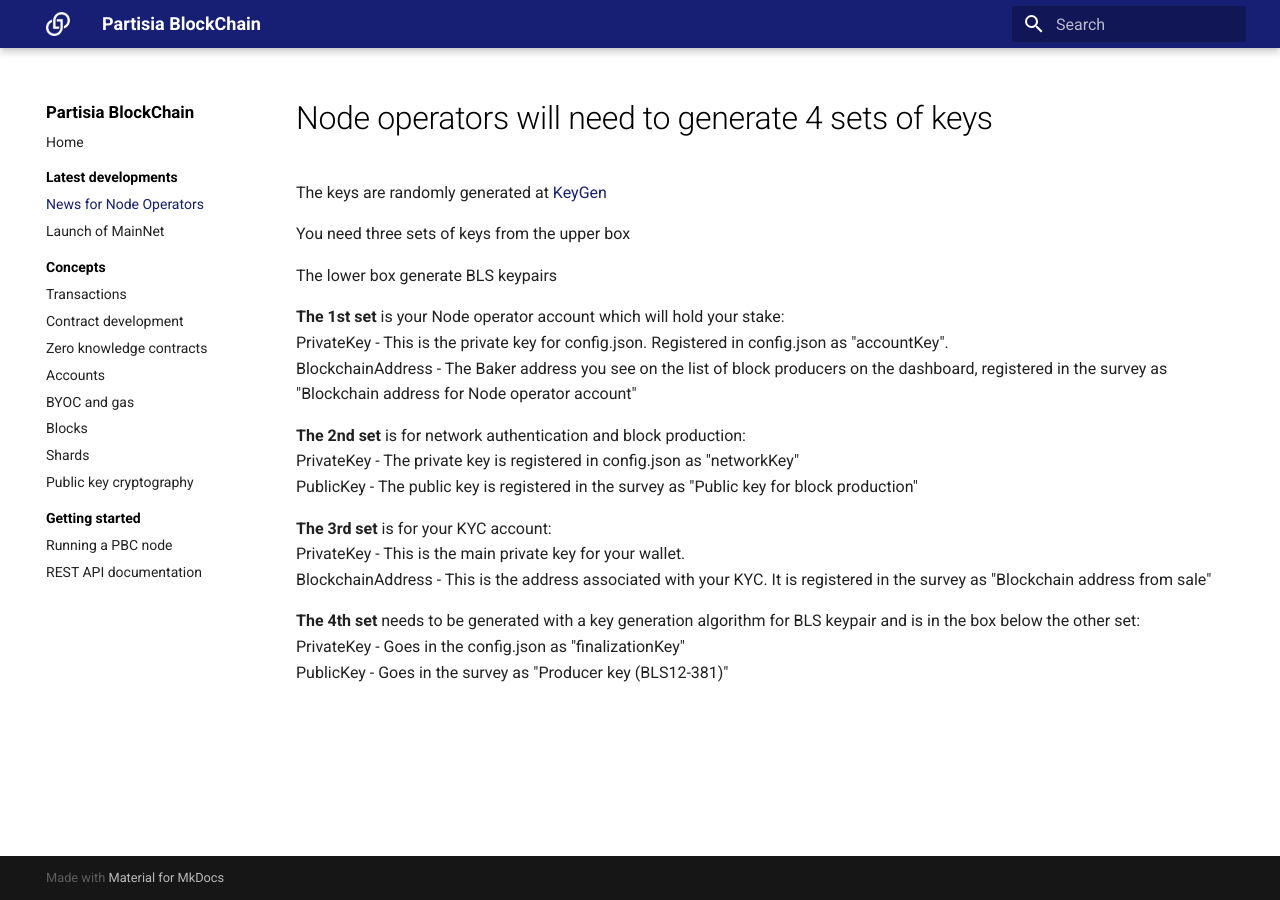
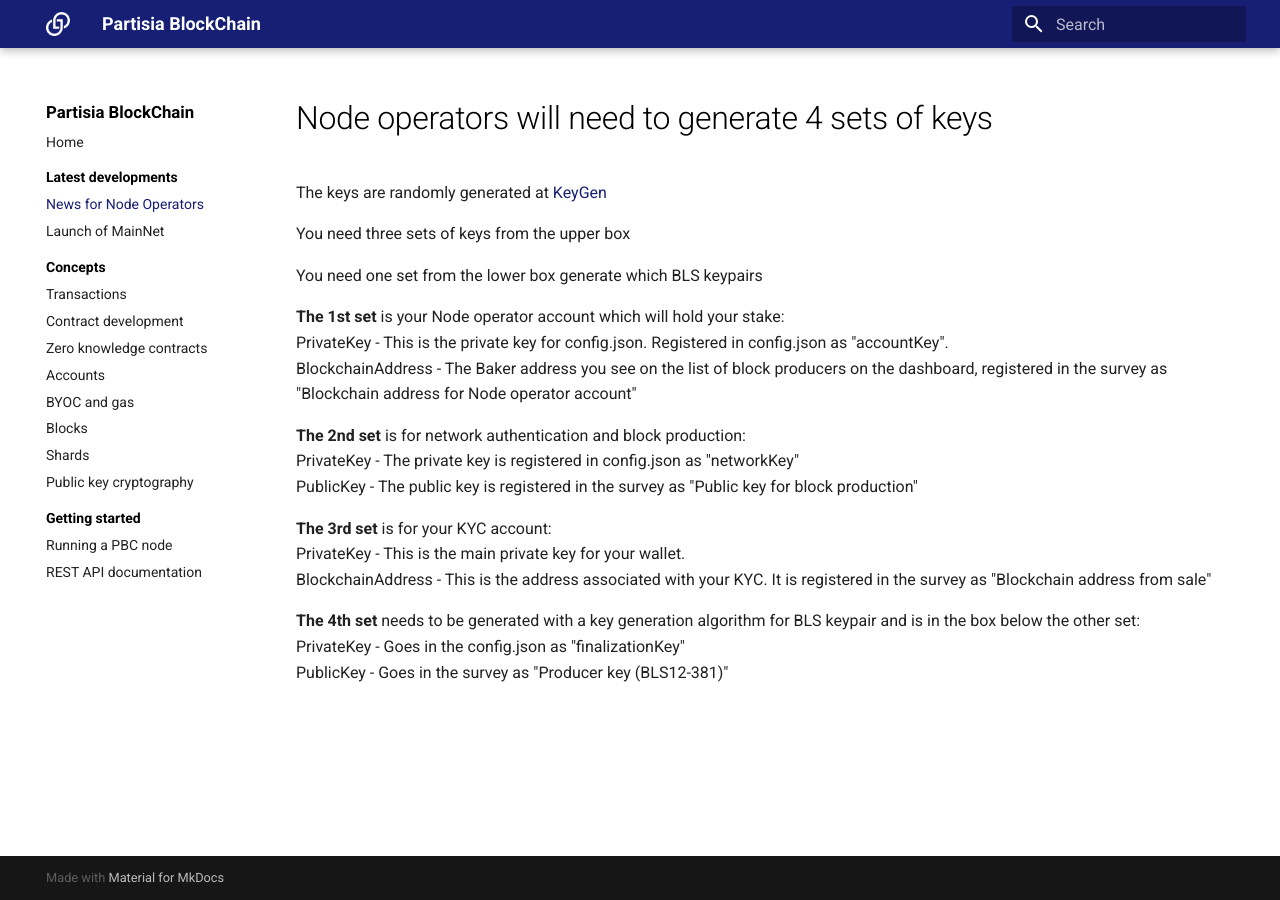
Before and after one commit to 0xSero/partisia-docs, an MkDocs documentation site: the page built from docs/newkeypair.md, in a window 1280 px wide. Built offline with MkDocs 1.6.1 and Material for MkDocs 9.7.7, drawn with Linux system fonts in a browser that asks for light colours; a script that is not in the unit is left out.

Commit message:
commit on par1378

```diff
--- a/docs/newkeypair.md
+++ b/docs/newkeypair.md
@@ -6,7 +6,7 @@
 
 You need three sets of keys from the upper box
 
-The lower box generate BLS keypairs
+You need one  set from the lower box generate which BLS keypairs
 
 
 **The 1st set** is your Node operator account which will hold your stake:
```
